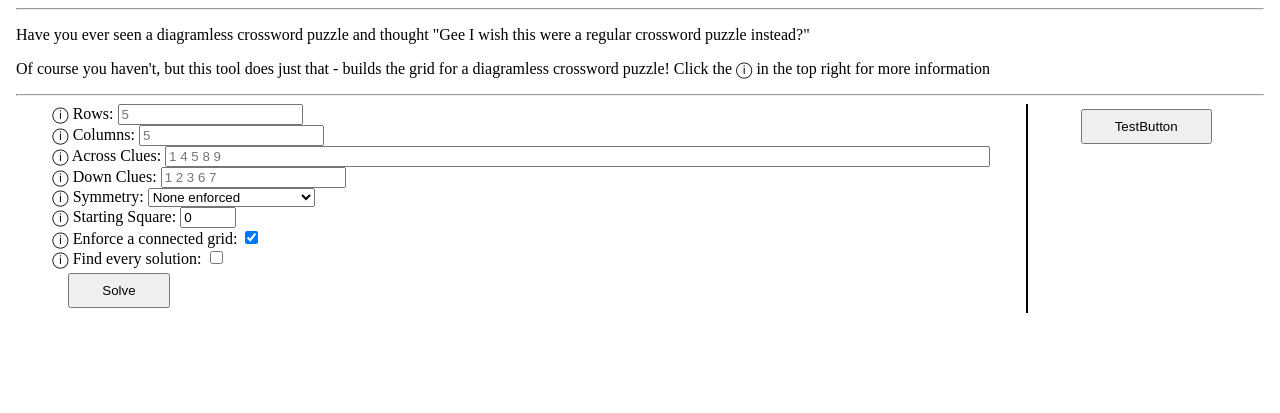
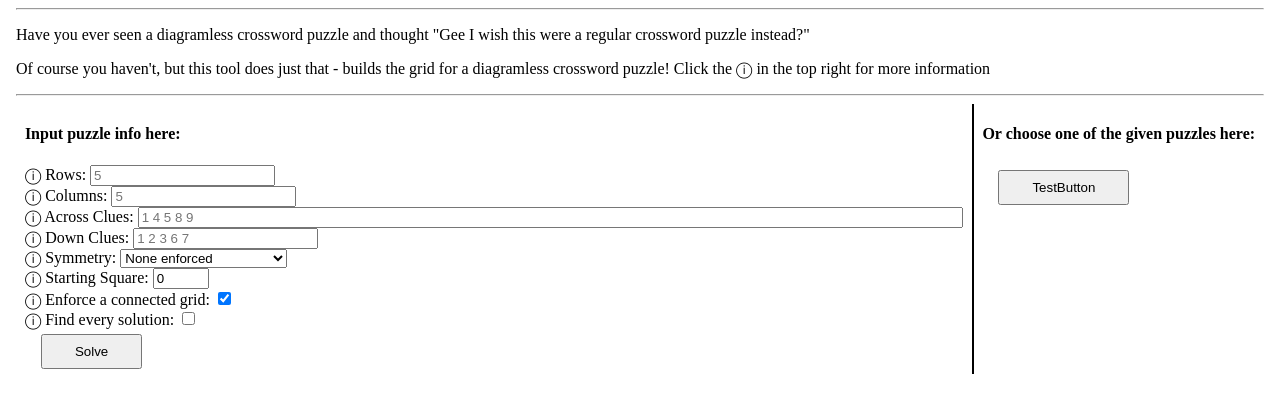
Before and after one commit to JordanKarp/diagramless-solver-web-app, a Flask app: page / in a window 1280 px wide. Shown: the part 57-470 px from the top of the page. Run offline with Flask 3, Linux system fonts and the light colour scheme; some libraries are stand-ins or nearby versions.

Commit message:
Update index.html

```diff
--- a/templates/index.html
+++ b/templates/index.html
@@ -21,6 +21,7 @@
     <hr/>
     <div id="content">
         <div id="form">
+            <h4>Input puzzle info here:</h4>
             <form action="/solve" method="post" id="puzzleForm">
                 <label for="rows" title="Number of rows in the puzzle">ⓘ Rows:
                     <input type="number" name="rows" id="rowInput" min="3" placeholder="5" required/>
@@ -62,6 +63,7 @@
         </div>
         <div class="verticalLine"></div>
         <div id="prefilledbuttons">
+            <h4>Or choose one of the given puzzles here:</h4>
             <button type="button" onclick="fillPuzzle('9','9','1 4 5 9 11 13 15 16 18 19 21 22', '1 2 3 6 7 8 9 10 12 14 17 20', 'Rotational', '3', 'True', 'False')">TestButton</button>
         </div>
 
```
